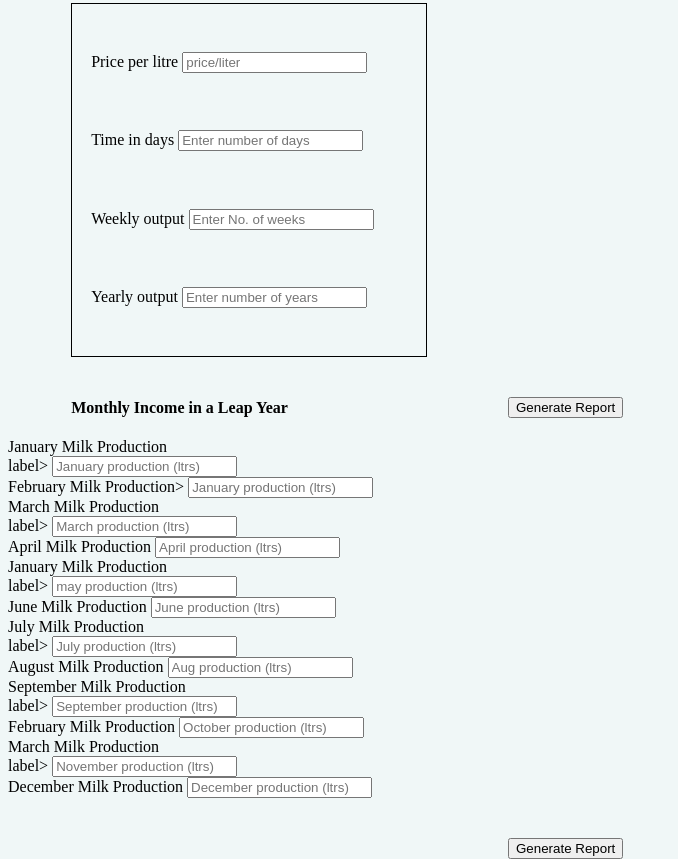
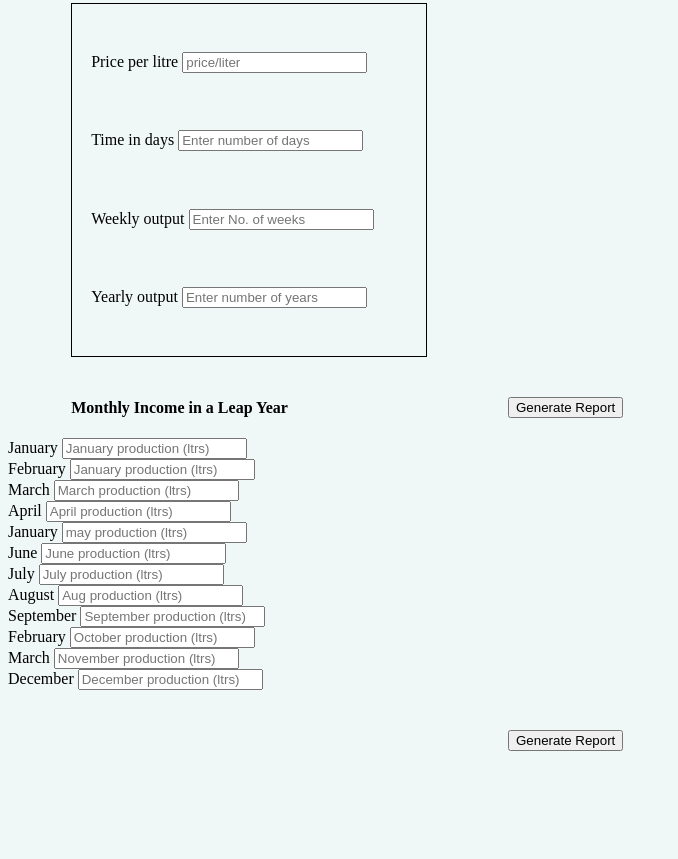
Before and after one commit to sirsimions/dairy-business-project, a plain HTML site: page index.html in a window 1280 px wide. Shown: the part 599-1458 px from the top of the page, without its empty margins (0-678 px from the left). After the commit the page ends 1350 px from the top, so only its background shows below. Drawn offline with Linux system fonts and the light colour scheme.

```diff
--- a/index.html
+++ b/index.html
@@ -71,51 +71,51 @@
 <h4 class = "formhead">Monthly Income in a Leap Year</h4>
     <div class="monthlyP">
         <div>
-            <label for="jan">January Milk Production </div>label>
+            <label for="jan">January</label>
             <input type="number" id="jan" placeholder="January production (ltrs)">
         </div>
         <div>
-            <label for="feb">February Milk Production> </label>
+            <label for="feb">February </label>
             <input type="number" id = "feb" placeholder="January production (ltrs)">
         </div>
         <div>
-            <label for="mar">March Milk Production </div>label>
+            <label for="mar"> March </label>
             <input type="number" id="mar" placeholder="March production (ltrs)">
         </div>
         <div>
-            <label for="apr">April Milk Production</label>
+            <label for="apr">April </label>
             <input type="number" id = "apr" placeholder="April production (ltrs)">
         </div>
         <div>
-            <label for="may">January Milk Production </div>label>
+            <label for="may">January </label>
             <input type="number" id="may" placeholder="may production (ltrs)">
         </div>
         <div>
-            <label for="jun">June Milk Production</label>
+            <label for="jun">June </label>
             <input type="number" id = "jun" placeholder="June production (ltrs)">
         </div>
         <div>
-            <label for="jul">July Milk Production </div>label>
+            <label for="jul">July </label>
             <input type="number" id="jul" placeholder="July production (ltrs)">
         </div>
         <div>
-            <label for="aug">August Milk Production</label>
+            <label for="aug">August</label>
             <input type="number" id = "aug" placeholder="Aug production (ltrs)">
         </div>
         <div>
-            <label for="sep">September Milk Production </div>label>
+            <label for="sep">September </label>
             <input type="number" id="sep" placeholder="September production (ltrs)">
         </div>
         <div>
-            <label for="oct">February Milk Production</label>
+            <label for="oct">February</label>
             <input type="number" id = "oct" placeholder="October production (ltrs)">
         </div>
         <div>
-            <label for="nov">March Milk Production </div>label>
+            <label for="nov">March </label>
             <input type="number" id="nov" placeholder="November production (ltrs)">
         </div>
         <div>
-            <label for="dec">December Milk Production</label>
+            <label for="dec">December </label>
             <input type="number" id = "dec" placeholder="December production (ltrs)">
         </div>
 
```
